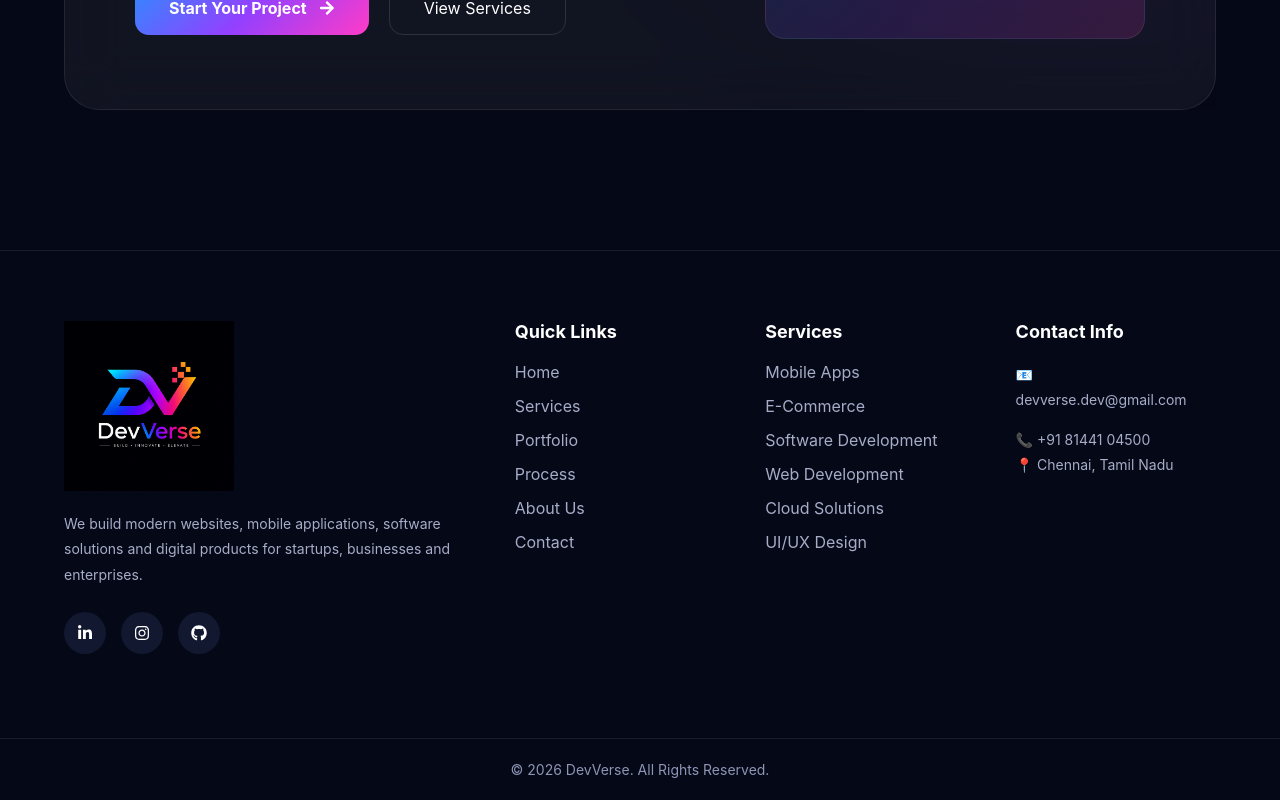
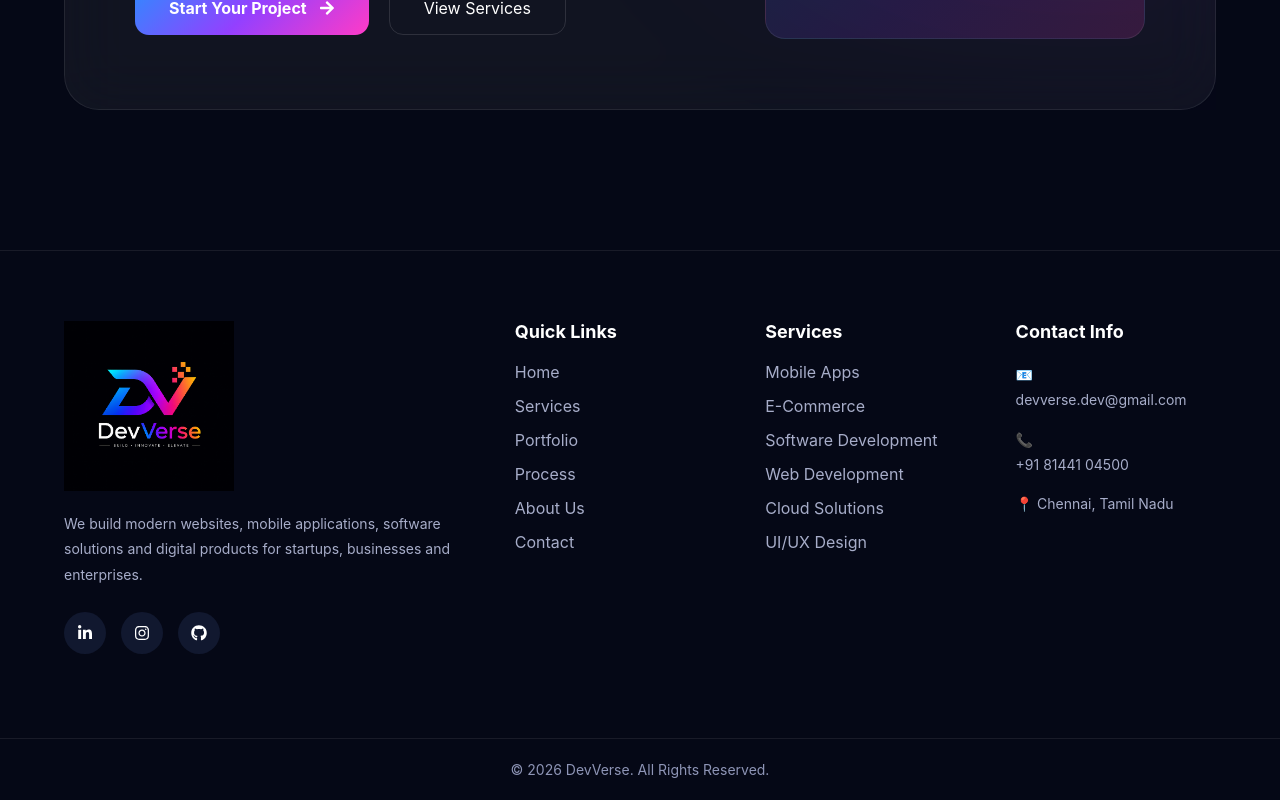
Before and after one commit to devversedev-png/DevVerse, a React (Vite) app: page / in a window 1280 px wide. Shown: the part 5733-6533 px from the top of the page. Built offline with nearby package versions, Linux system fonts and the light colour scheme; no server answers; sample sign-in values are in the browser's storage.

Commit message:
changes for mbl num and email

```diff
--- a/src/components/Footer.jsx
+++ b/src/components/Footer.jsx
@@ -104,7 +104,15 @@ function Footer() {
             </a>
           </p>
 
-          <p>📞 +91 81441 04500</p>
+          <p>
+            📞{" "}
+            <a
+              href="tel:+918144104500"
+              aria-label="Call DevVerse"
+            >
+              +91 81441 04500
+            </a>
+          </p>
 
           <p>📍 Chennai, Tamil Nadu</p>
 
```
